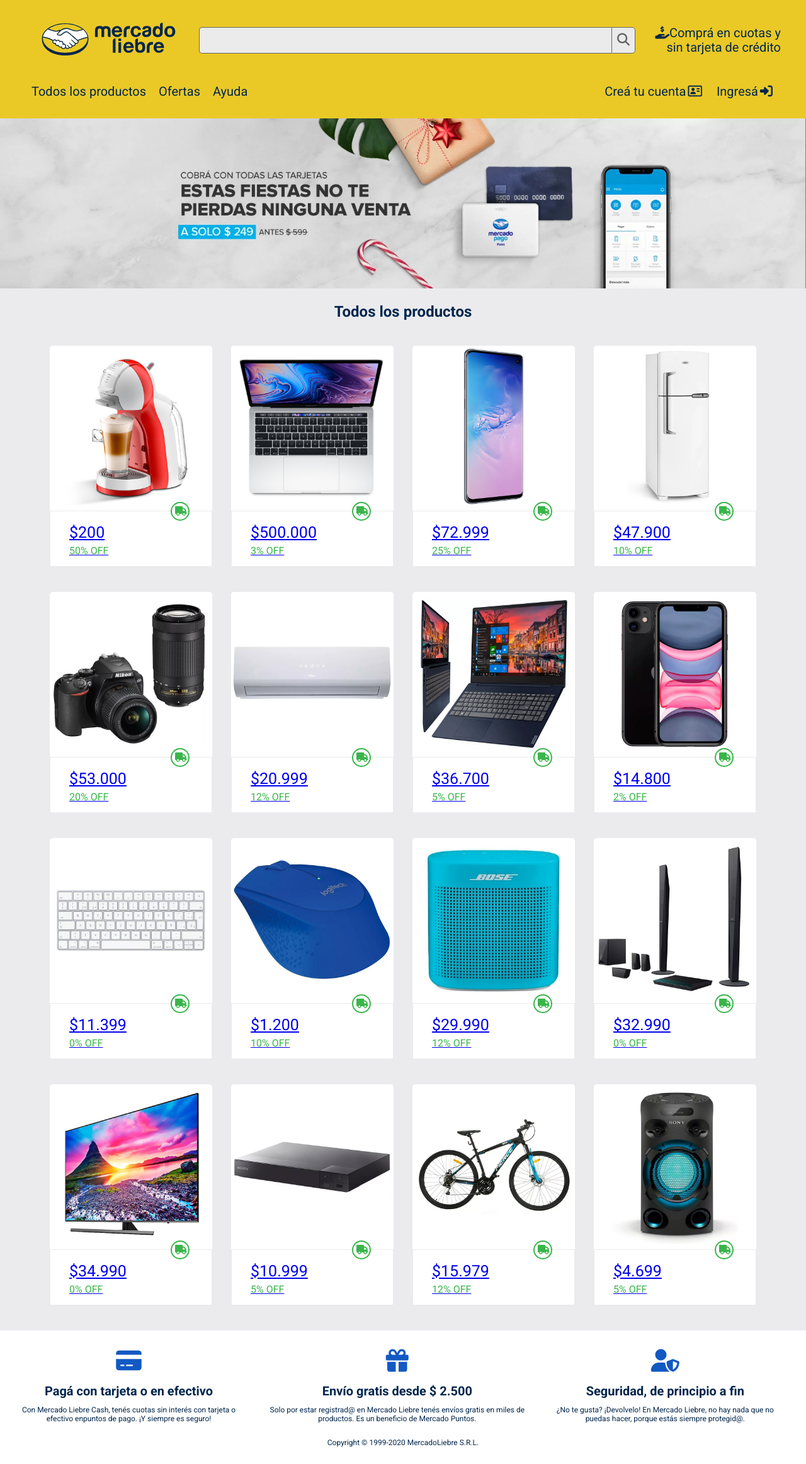
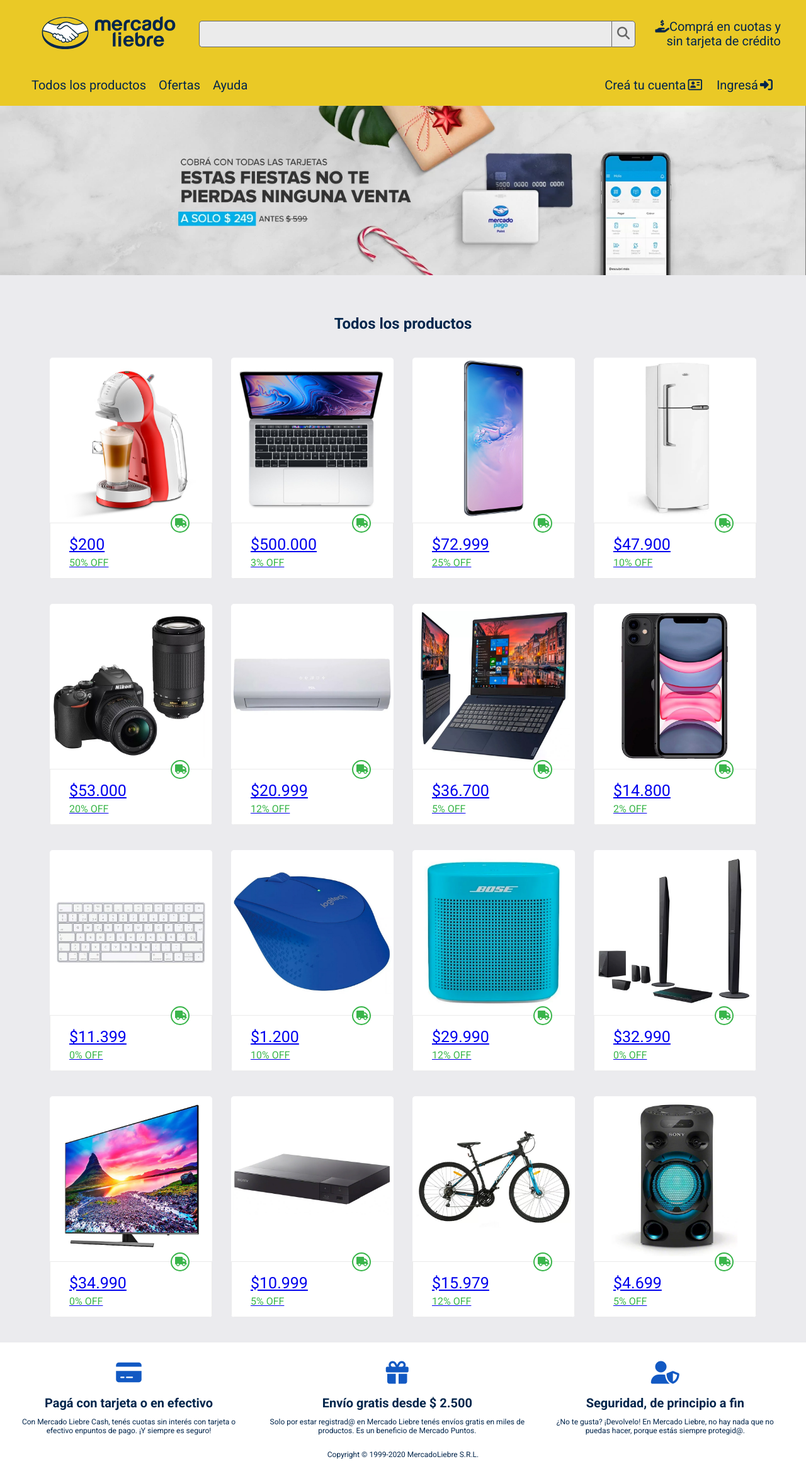
Before and after one commit to GuillermoCochrane/proyecto-integrador, a Node server app: page /products/ in a window 1280 px wide. Shown: the whole page at 63% size. Before the commit the page ends 2298 px from the top, so only its background shows below. Run offline with Node 20, Linux system fonts and the light colour scheme; some libraries are stand-ins or nearby versions.

Commit message:
Modificados estilos y animaciones de nav-bar

```diff
--- a/public/css/styles.css
+++ b/public/css/styles.css
@@ -19,7 +19,7 @@
 
 header {
     background-color: #EAC926;
-    padding: 20px;
+    padding: 10px;
     top: 0;
     width: 100%;
     z-index: 100;
@@ -99,7 +99,6 @@
     margin: auto;
     text-align: center;
     border-radius: 7px;
-    margin-top: 10px;
     padding-top: 5px;
 }
 
@@ -139,6 +138,7 @@
 .banner {
     width: 100%;
     margin: auto;
+    margin-bottom: 60px;
 }
 
 .banner img {
@@ -149,7 +149,7 @@
 
 
 .main-border {
-    margin-top: 170px;
+    margin-top: 120px;
 }
 
 main {
@@ -418,7 +418,7 @@
     line-height: 1.2;
     text-align: justify;
 }
-/* .user{padding: 12px;} */
+
 
 .detail-info-box {
     position: relative;
@@ -570,7 +570,6 @@
     padding-left: 15px;
     flex: 0 0 100%;
     max-width: 100%;
-    /* justify-content: space-evenly; */
 }
 
 .form-content-box{
@@ -647,7 +646,6 @@
     position: relative;
     width: 100%;
     padding: 15px;
-    /* padding-left: 15px; */
     flex: 0 0 100%;
     max-width: 100%;
     text-align: center;
@@ -728,6 +726,10 @@
         align-self: center;
     }
 
+    .userLogged-detail{
+        display: flex;
+    }
+
     .burger-menu {
         display: none;
     }
@@ -751,7 +753,7 @@
 
 
     .main-border {
-        margin-top: 140px;
+        margin-top: 127px;
     }
 
     .article-box {
@@ -838,7 +840,7 @@
     }
 
     .main-border {
-        margin-top: 186px;
+        margin-top: 165px;
     }
 
     .article-box {
--- a/public/js/script.js
+++ b/public/js/script.js
@@ -2,15 +2,18 @@
     let burgermenu = this.document.querySelector(".burger-menu");
     let closemenu = this.document.querySelector(".close-menu");
     let nav = this.document.querySelector("#main-navbar");
+    let userLogged = this.document.querySelector(".userLogged-detail");
 
     burgermenu.addEventListener("click",function(){
         burgermenu.classList.toggle("hidden");
         closemenu.classList.toggle("hidden");
         nav.classList.toggle("hidden");
+        userLogged.classList.toggle("hidden");
     })
     closemenu.addEventListener("click",function(){
         burgermenu.classList.toggle("hidden");
         closemenu.classList.toggle("hidden");
         nav.classList.toggle("hidden");
+        userLogged.classList.toggle("hidden");
     })
 })
--- a/src/views/partials/headerFixed.ejs
+++ b/src/views/partials/headerFixed.ejs
@@ -12,10 +12,12 @@
                 </button>
             </form>
         </div>
-        <div class="userLogged-detail">
+        <div class="userLogged-detail hidden">
             <% if (isLogged) { %>
-                <img  src="/images/users/<%= userlogged.photo  %>" alt="<%= userlogged.username %>" class="info-header-img" >
-                <h2 class="info-header">Hola <%= userlogged.username %>! </h2>
+                <div class="userLogged-detail">
+                    <img  src="/images/users/<%= userlogged.photo  %>" alt="<%= userlogged.username %>" class="info-header-img" >
+                    <h2 class="info-header">Hola <%= userlogged.username %>! </h2>
+                </div>
             <% } else { %>
                 <h2 class="info-header"><i class="fa-solid fa-hand-holding-dollar"></i>Comprá en cuotas y sin tarjeta de crédito</h2>
             <% } %>
```
Also changed, not shown: src/views/partials/header.ejs (+5 -3 lines).
